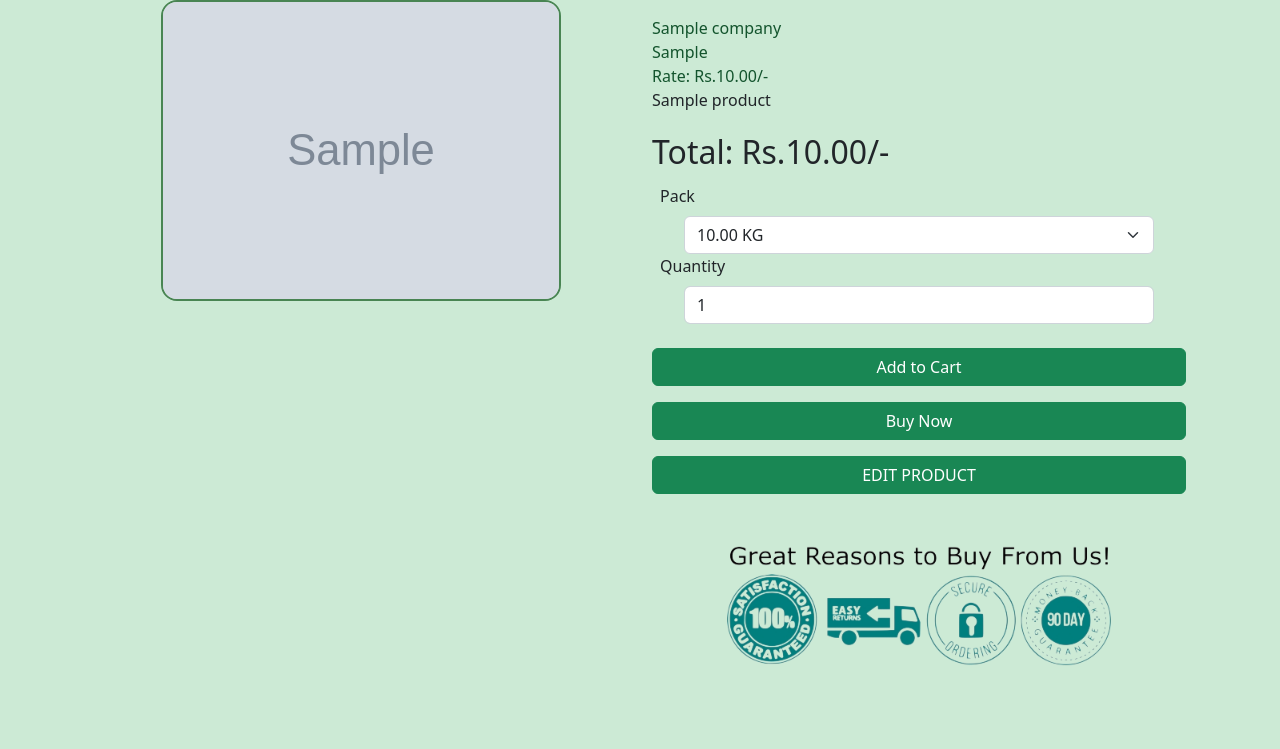
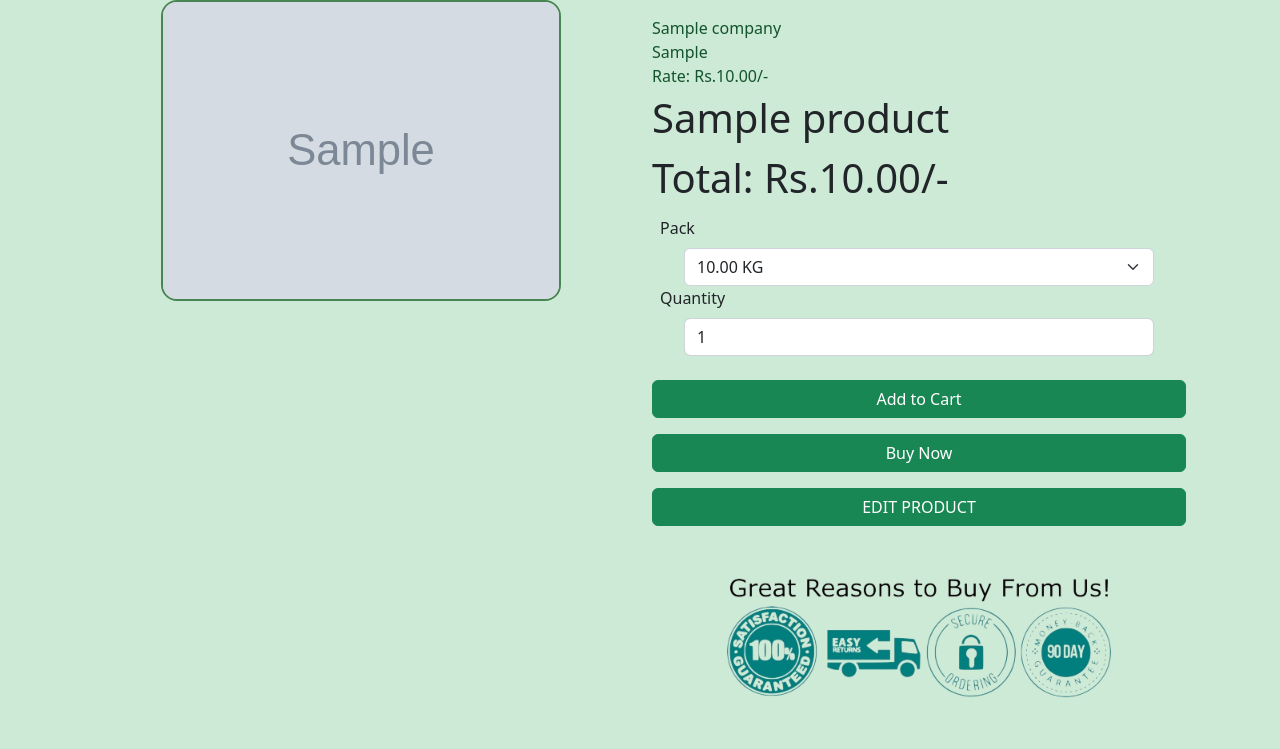
Before and after one commit to Jerit-Baiju/Green-Heart, a Django app: a page that uses base/templates/base/product.html in a window 1280 px wide. Shown: the top 749 px of the page. Run offline with Django 4.2, Linux system fonts and the light colour scheme; tables that the repository leaves empty hold one stand-in row (values such as "Sample post"); grey boxes marked "Sample" are stand-in pictures.

Commit message:
add dynamic products, dynamic product age

```diff
--- a/adminpanel/templates/admin/add_product.html
+++ b/adminpanel/templates/admin/add_product.html
@@ -29,7 +29,7 @@
       </select>
     </datalist>
     <label class="form-label" for="">Quantity:</label>
-    <input class="form-control" required type="number" name="quantity" autocomplete="off">
+    <input class="form-control" required type="number" name="quantity" autocomplete="off" value="1" min="1">
     {% for pack_type in pack_types %}
     <div class="form-check">
       <input required name="pack_name" id="{{pack_type}}" value="{{pack_type}}" class="form-check-input" type="radio" >
--- a/adminpanel/views.py
+++ b/adminpanel/views.py
@@ -29,7 +29,6 @@ def add_product(request):
         'companies': companies,
         'categories': categories
     }
-    print(context)
     if request.method == 'POST':
         name = request.POST['name']
         company = request.POST['company']
--- a/base/templates/base/product.html
+++ b/base/templates/base/product.html
@@ -14,10 +14,11 @@
           <div class="pt-3">
             <span class="small-text">{{product.company}}</span> <br>
             <span class="small-text">{{product.category}}</span> <br>
-            <span id="rate" class="small-text"></span>
-            <p class="fw-normal">{{product.name}}</p>
-            <p id="total" class="rate fw-normal"></p>
+            <span id="rate" class="small-text"></span><br>
+            <span class="fs-1 fw-normal">{{product.name}}</span> <br>
+            <span id="total" class="fs-1 fw-normal"></span> <br>
           </div>
+
           <div class="p-2">
             <label class="form-label" for="">Pack</label>
             <div class="ps-4 pe-4">
@@ -27,7 +28,6 @@
                 {% endfor %}
               </select>
             </div>
-
 
             <label class="form-label">Quantity</label>
             <div class="ps-4 pe-4">
--- a/static/css/base.css
+++ b/static/css/base.css
@@ -1,3 +1,7 @@
+*{
+    padding: 0;
+    margin: 0;
+}
 .theme1 {
     background-color: #498553;
 }
--- a/static/css/product_page.css
+++ b/static/css/product_page.css
@@ -5,8 +5,3 @@
     border: #498553 2px solid;
     border-radius: 1em;
 }
-.rate{
-    font-size: 2em;
-    padding: 0;
-    margin: 0;
-}
```
